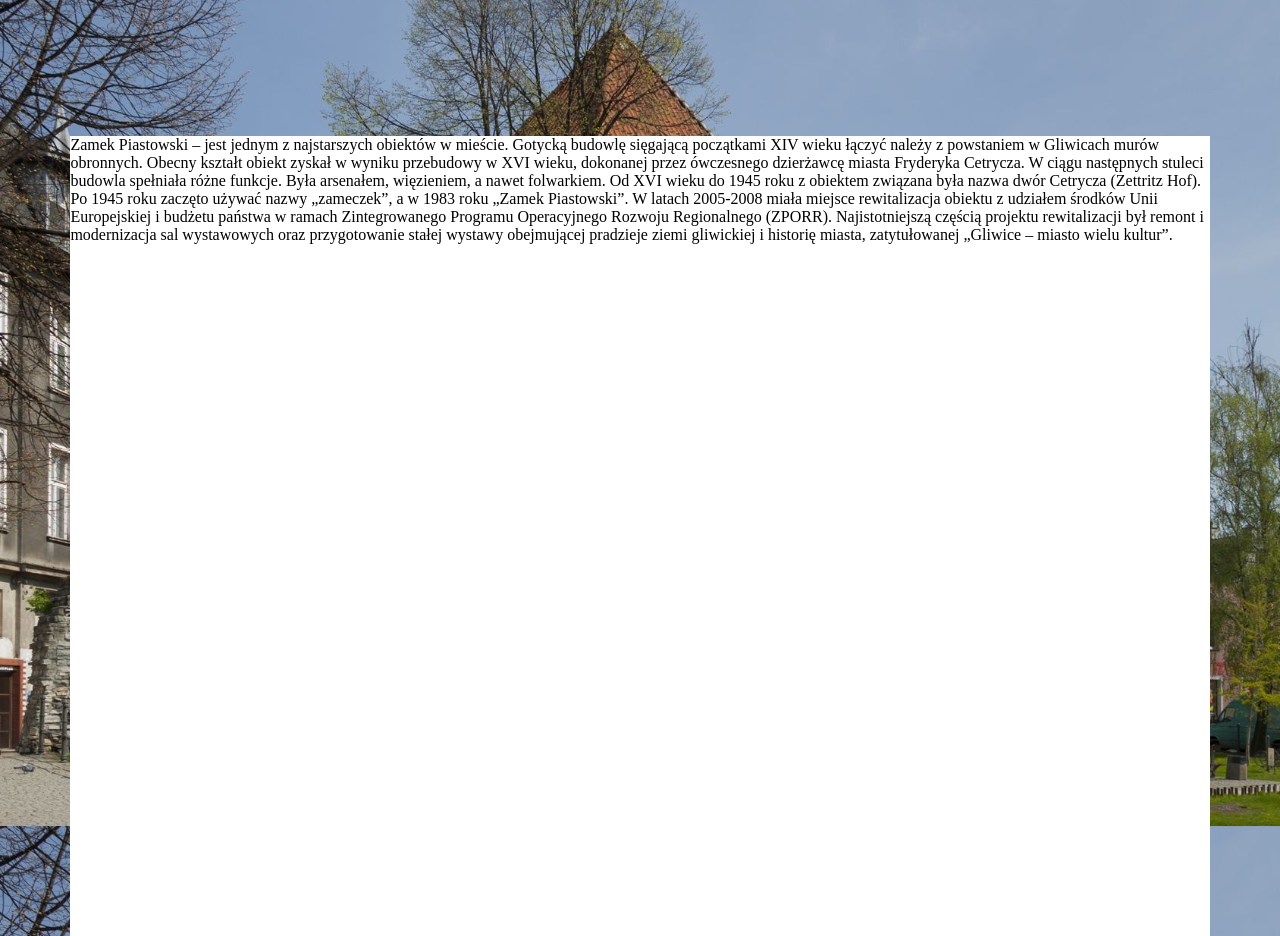
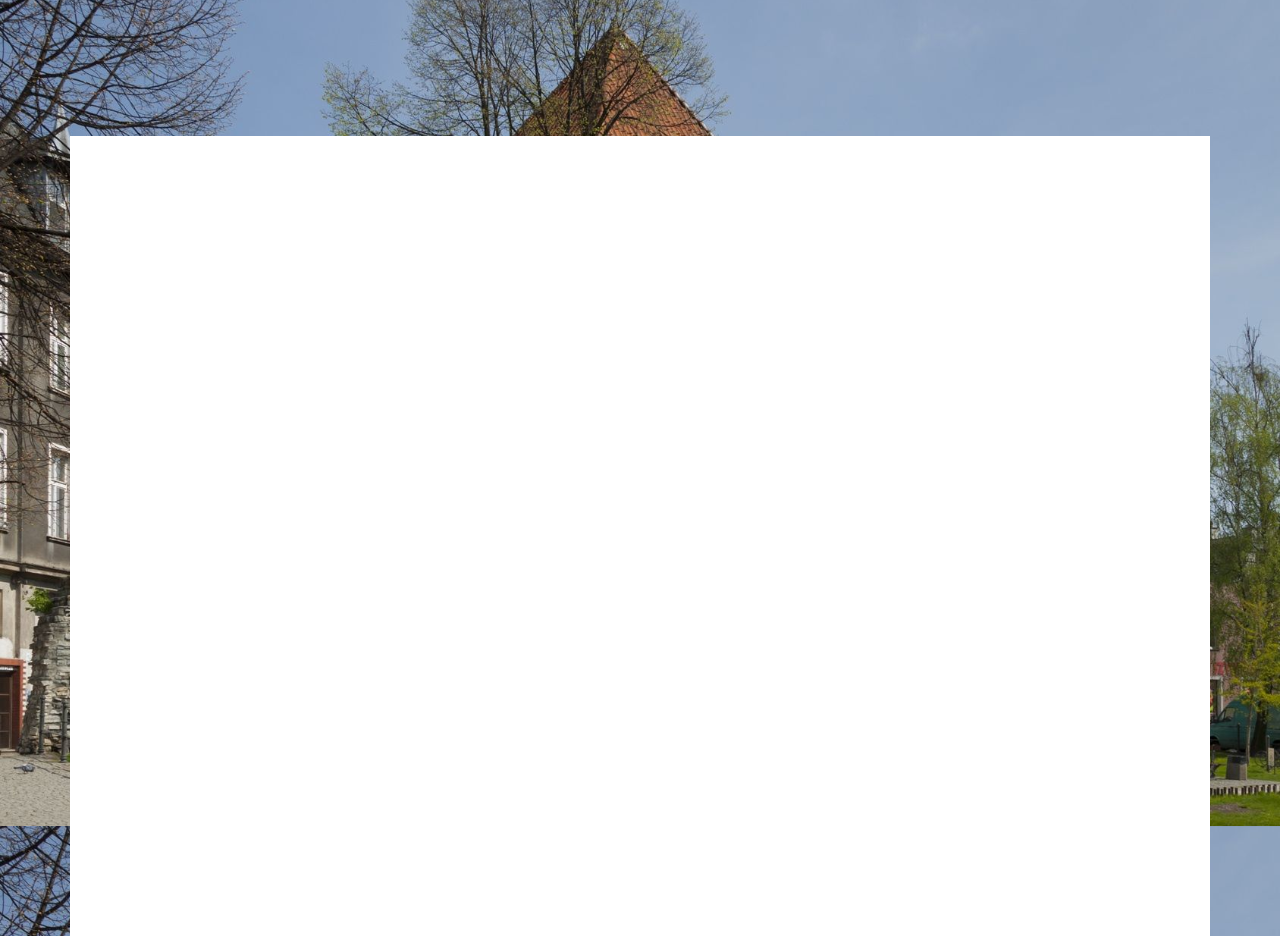
Before and after one commit to mkierzkowski19/atrakcje_gliwic, a plain HTML site: page atrakcje gliwic/zamek.html in a window 1280 px wide. Shown: the part 880-1816 px from the top of the page. Drawn offline with Linux system fonts and the light colour scheme.

Commit message:
Add files via upload

```diff
--- a/atrakcje gliwic/zamek.html
+++ b/atrakcje gliwic/zamek.html
@@ -14,16 +14,7 @@
 			</div>
 			<div class="main">
 				<p>
-					Zamek Piastowski – jest jednym z najstarszych obiektów w mieście. Gotycką budowlę sięgającą początkami XIV
-					wieku łączyć należy z powstaniem w Gliwicach murów obronnych. Obecny kształt obiekt zyskał w wyniku przebudowy
-					w XVI wieku, dokonanej przez ówczesnego dzierżawcę miasta Fryderyka Cetrycza. W ciągu następnych stuleci
-					budowla spełniała różne funkcje. Była arsenałem, więzieniem, a nawet folwarkiem. Od XVI wieku do 1945 roku z
-					obiektem związana była nazwa dwór Cetrycza (Zettritz Hof). Po 1945 roku zaczęto używać nazwy „zameczek”, a w
-					1983 roku „Zamek Piastowski”. W latach 2005-2008 miała miejsce rewitalizacja obiektu z udziałem środków Unii
-					Europejskiej i budżetu państwa w ramach Zintegrowanego Programu Operacyjnego Rozwoju Regionalnego (ZPORR).
-					Najistotniejszą częścią projektu rewitalizacji był remont i modernizacja sal wystawowych oraz przygotowanie
-					stałej wystawy obejmującej pradzieje ziemi gliwickiej i historię miasta, zatytułowanej „Gliwice – miasto wielu
-					kultur”.
+
 				</p>
 			</div>
 		</main>
```
